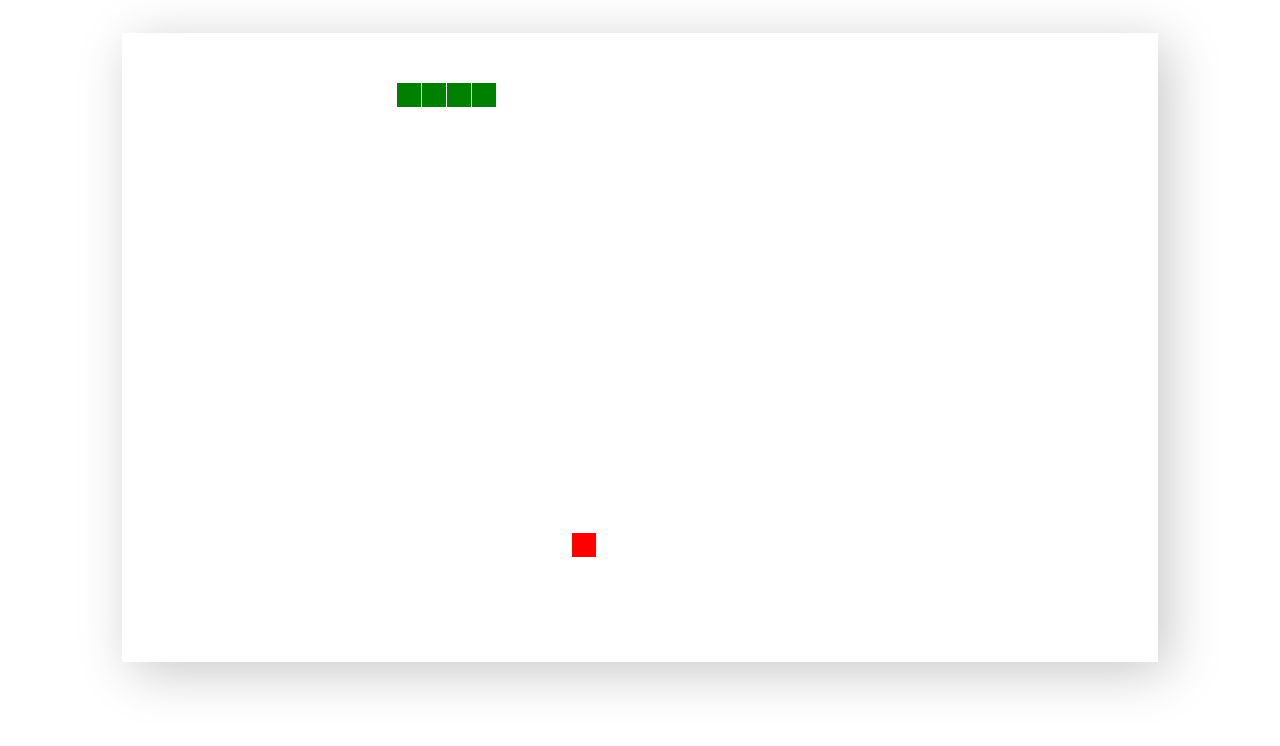
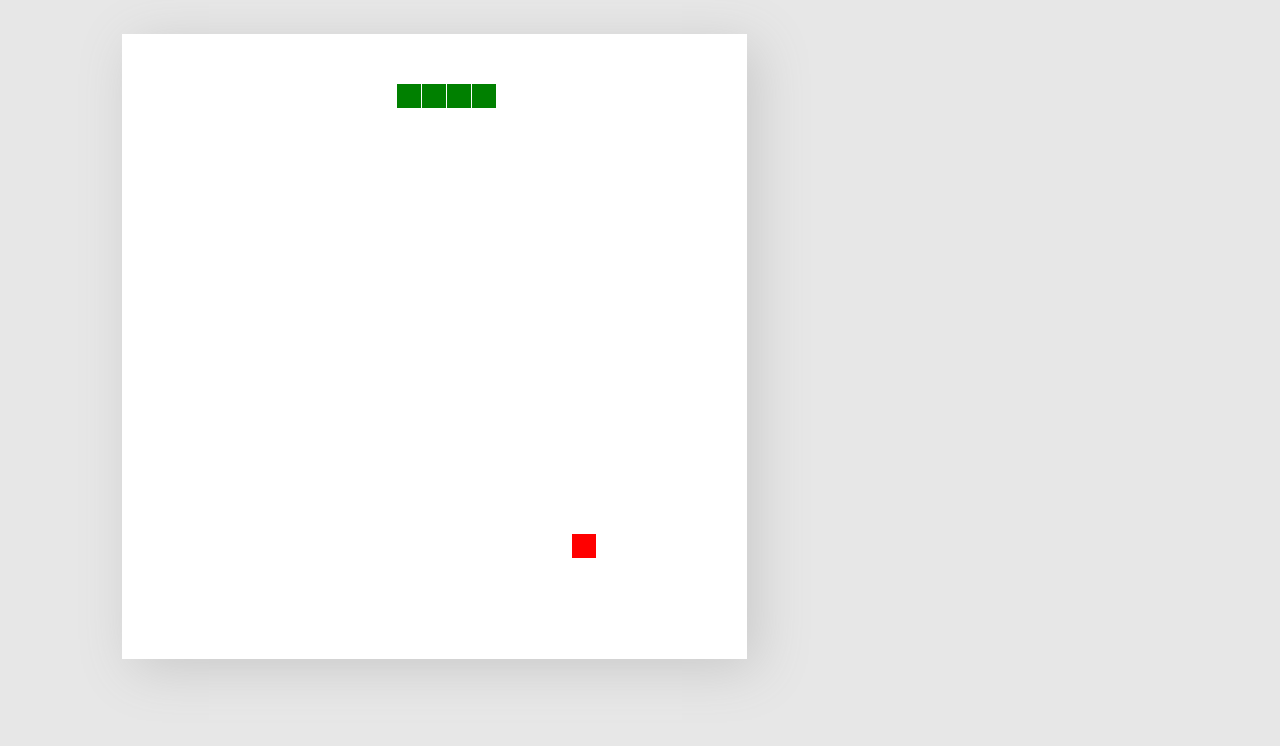
Before and after one commit to rocklyve/mobileComputingWebsite, a plain HTML site: page index.html in a window 1280 px wide. Shown: the part 114-860 px from the top of the page. Drawn offline with Linux system fonts and the light colour scheme.

Commit message:
change shadow to subframe -> game

```diff
--- a/css/style.css
+++ b/css/style.css
@@ -2,6 +2,8 @@
     height: 100%;
     width: 90%;
     margin: 0px auto;
+    font-family: 'sf_compact_roundedregular',Verdana, Arial;
+    background-color: #E7E7E7;
   }
 
   .header {
@@ -10,11 +12,11 @@
   }
   .container {
     margin-top: 50px;
+  }
+
+  canvas {
+    background: white;
     box-shadow: 10px 10px 50px #c9c9c9;
     -moz-box-shadow: 10px 10px 50px #c9c9c9;
     -webkit-box-shadow: 10px 10px 50px #c9c9c9;
   }
-
-  canvas {
-    background: white;
-  }
```
